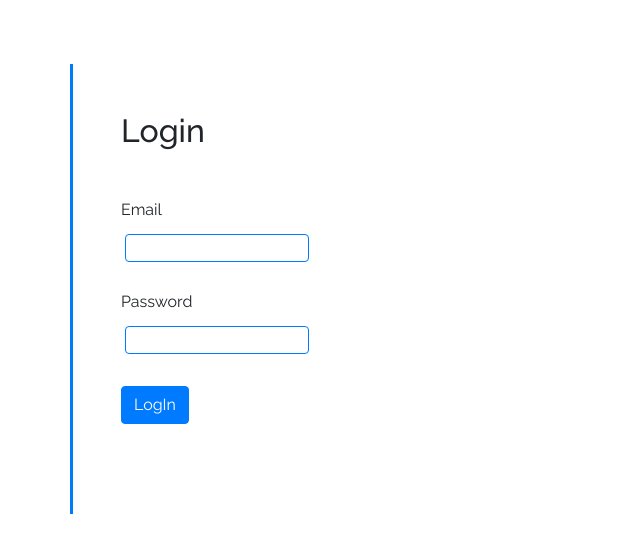
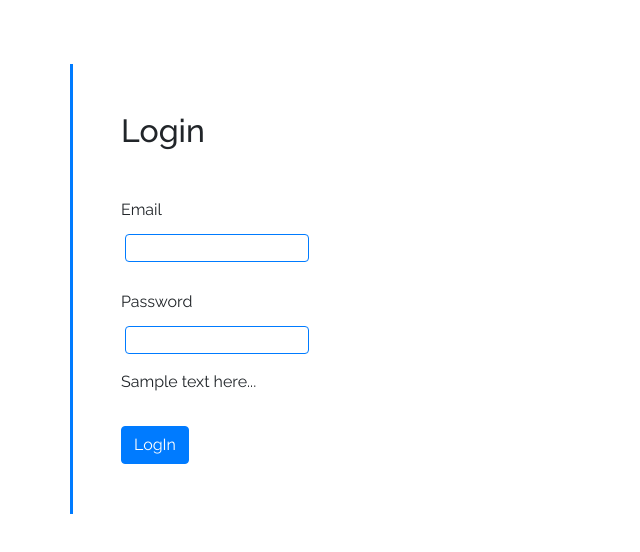
Before and after one commit to Tanmay-More/Login-Page, a React (Create React App) app: page / in a window 1280 px wide. Shown: the top 552 px of the page, without its empty margins (0-640 px from the left). Built offline with nearby package versions, Linux system fonts and the light colour scheme.

Commit message:
sample change

```diff
--- a/src/components/LoginForm.js
+++ b/src/components/LoginForm.js
@@ -19,6 +19,7 @@ function LoginForm({Login, error}) {
                <input className='rounded m-1 border border-primary d-block' type="password" name="password" id="password" onChange={e => setDetails({...details, password: e.target.value})} value={details.password} />
            </div>
        </div>
+       <p>Sample text here...</p>
        <input className='btn btn-primary rounded my-3 mx-0' type="submit" value="LogIn" />
        {(error !== "") ? <p className='error text-danger m-0'>{error}</p>: ""}
    </form>
```
